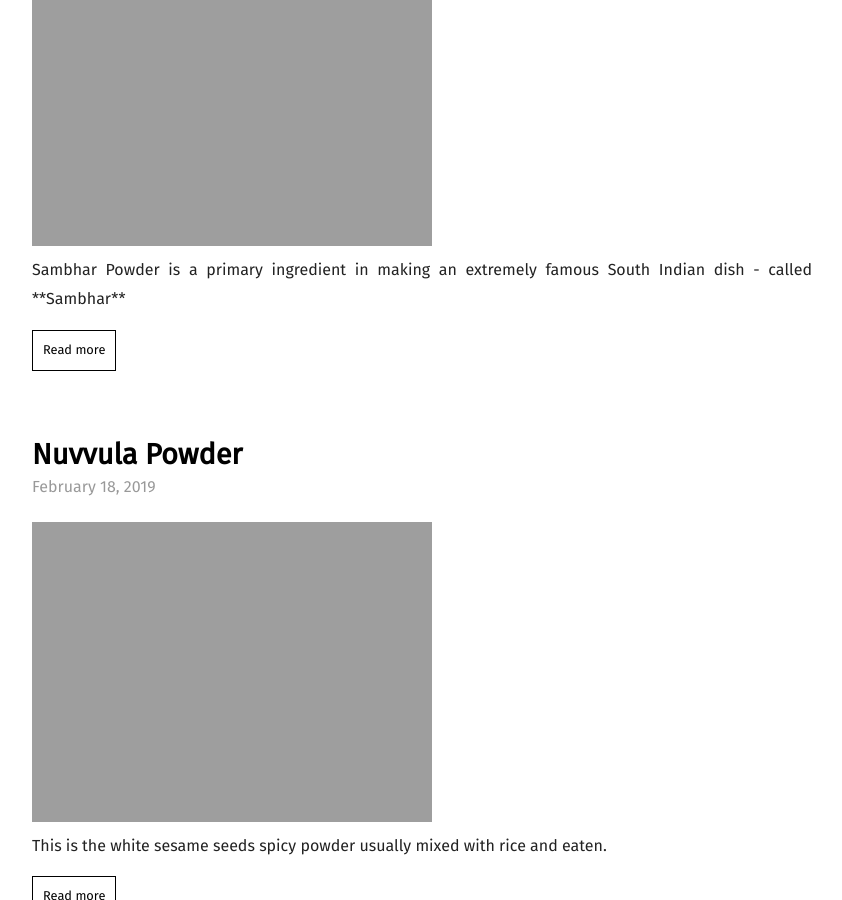
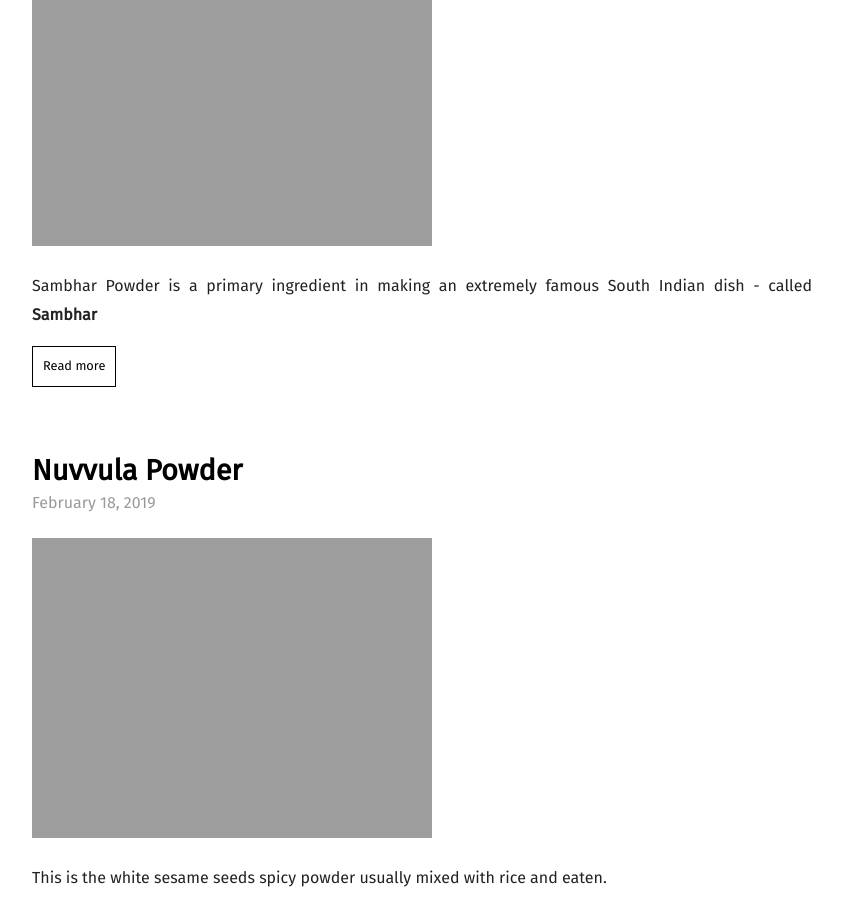
Before and after one commit to mallikasdishes/github.io, a Jekyll site: the page built from index.html, in a window 1280 px wide and 900 px high, scrolled down 903 px. Shown: the whole window, without its empty margins (58-900 px from the left). Built offline with Jekyll 4.4.1, drawn with Linux system fonts in a browser that asks for light colours; some web fonts are replaced; the list of posts is cut into pages by our own code; some of the changed text lies outside the part shown.

Commit message:
Update index.html

```diff
--- a/index.html
+++ b/index.html
@@ -25,7 +25,7 @@ Many of my family and friends ask me for recipes, and this website makes it easy
 				<img src="{{ post.featured_image }}" alt="{{ post.title }}">
 			</div>
 
-			{{ post.recipe.excerpt }}
+			{{ post.recipe.excerpt | markdownify }}
 
 			<p><a class="button" href="{{ post.url }}">Read more</a></p>
 		</article>
```
